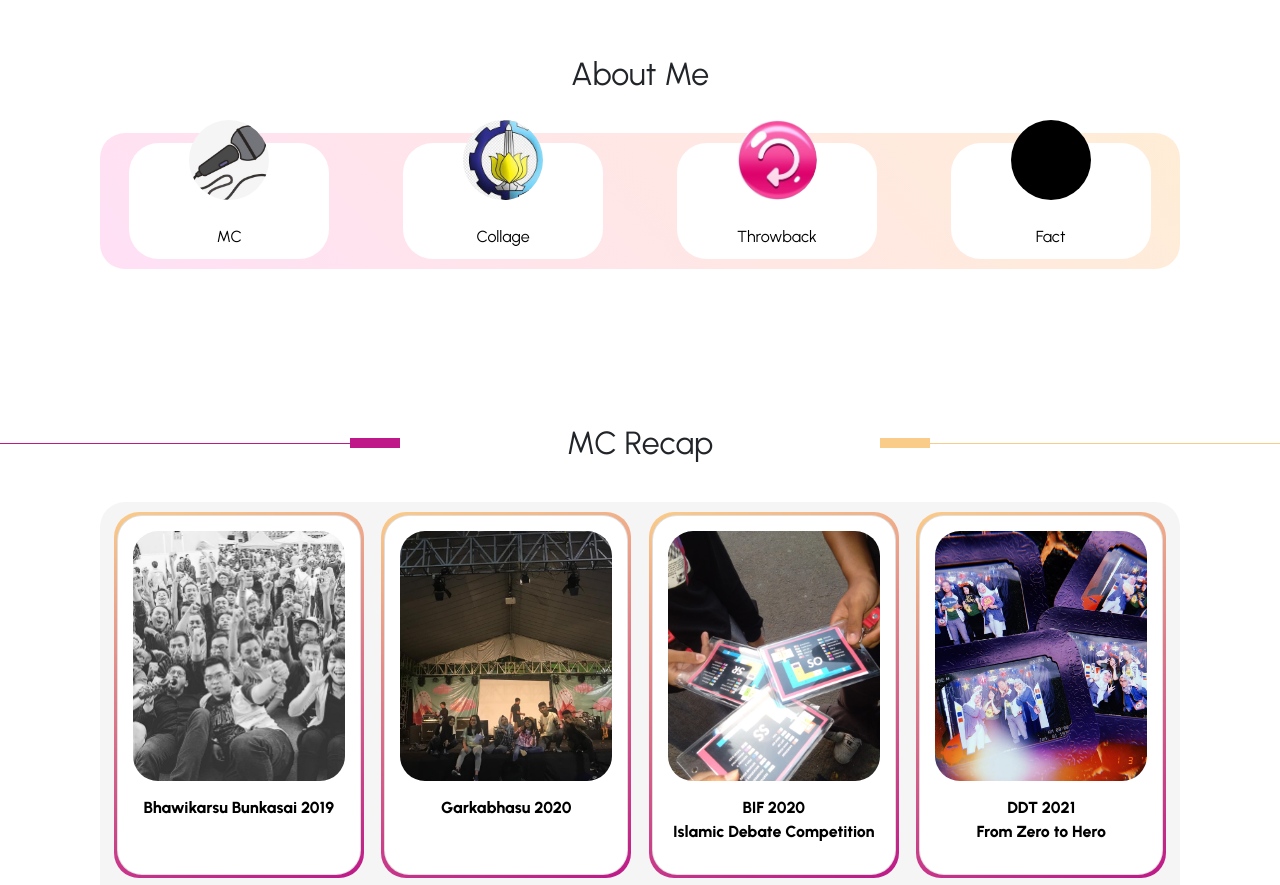
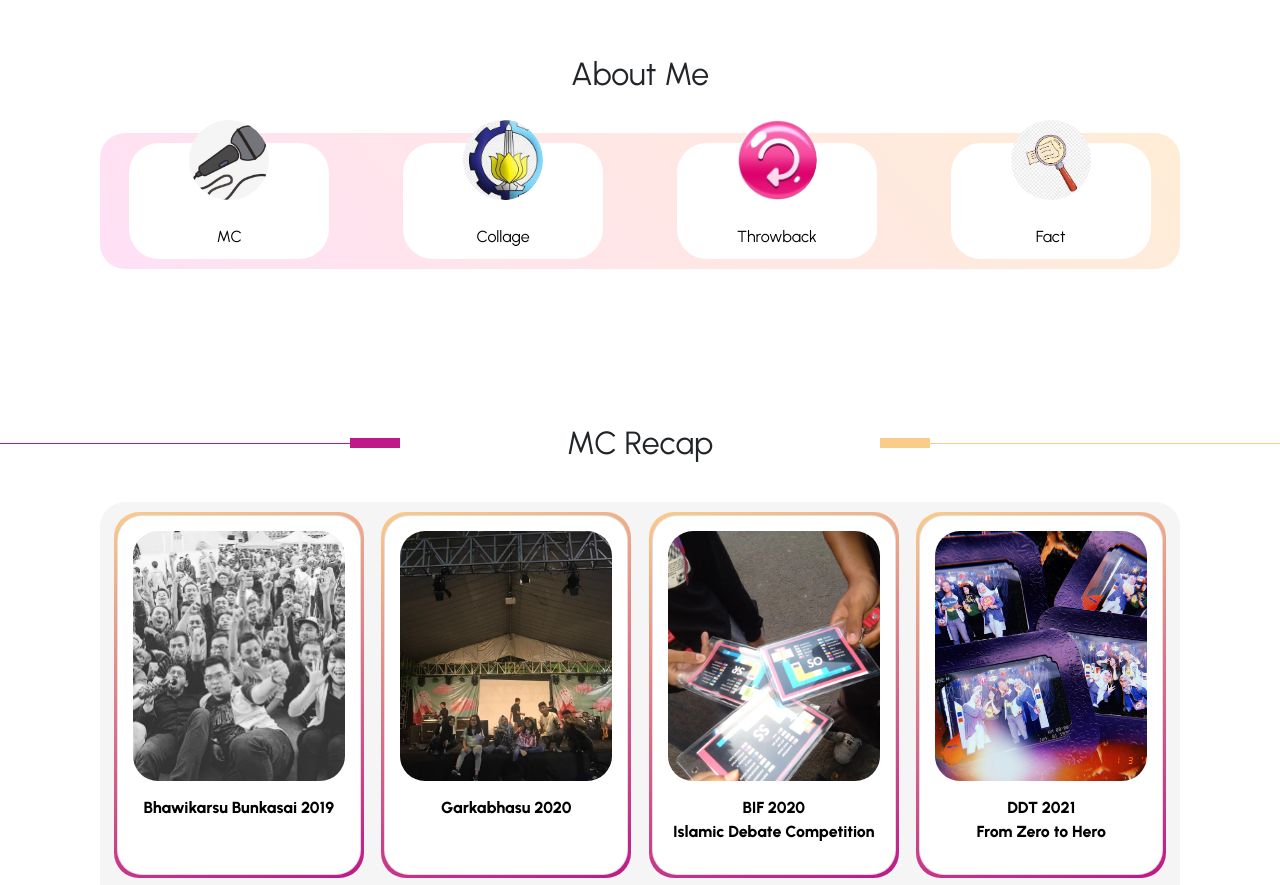
Before and after one commit to IvenaSabita/IvenaSabita.github.io, a plain HTML site: page index.html in a window 1280 px wide. Shown: the part 800-1685 px from the top of the page. Drawn offline with nearby package versions, Linux system fonts and the light colour scheme.

Commit message:
Update style.css
revisi nama

```diff
--- a/style.css
+++ b/style.css
@@ -296,7 +296,7 @@ header .info .txt i{
 }
 
 .fact .gambar{
-    background-image: url('asset/fact.jpeg');
+    background-image: url('fact.jpeg');
     background-size: cover;
 }
 
```
